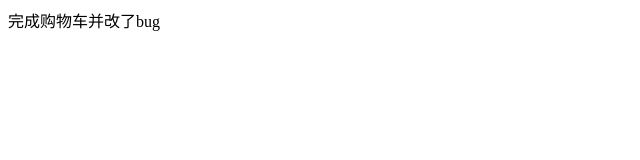
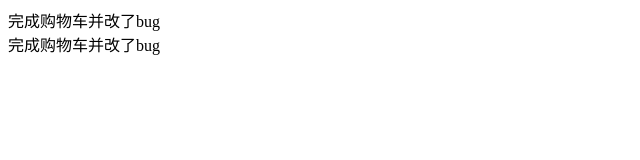
Before and after one commit to chuchuzhao/mybxg--xxx, a plain HTML site: page index.html in a window 1280 px wide. Shown: the whole page, without its empty margins (0-640 px from the left). Drawn offline with Linux system fonts and the light colour scheme.

Commit message:
add data

```diff
--- a/index.html
+++ b/index.html
@@ -8,5 +8,6 @@
 </head>
 <body>
     <div>完成购物车并改了bug</div>
+    <div>完成购物车并改了bug</div>
 </body>
 </html>
```
